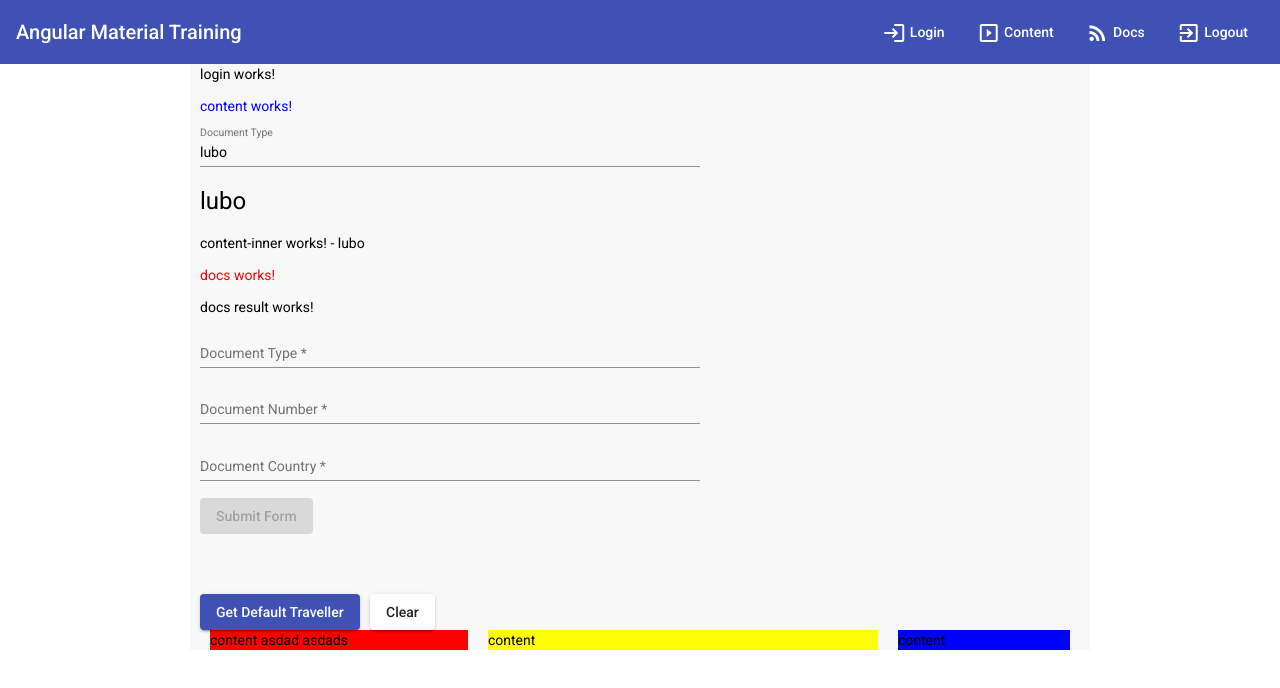
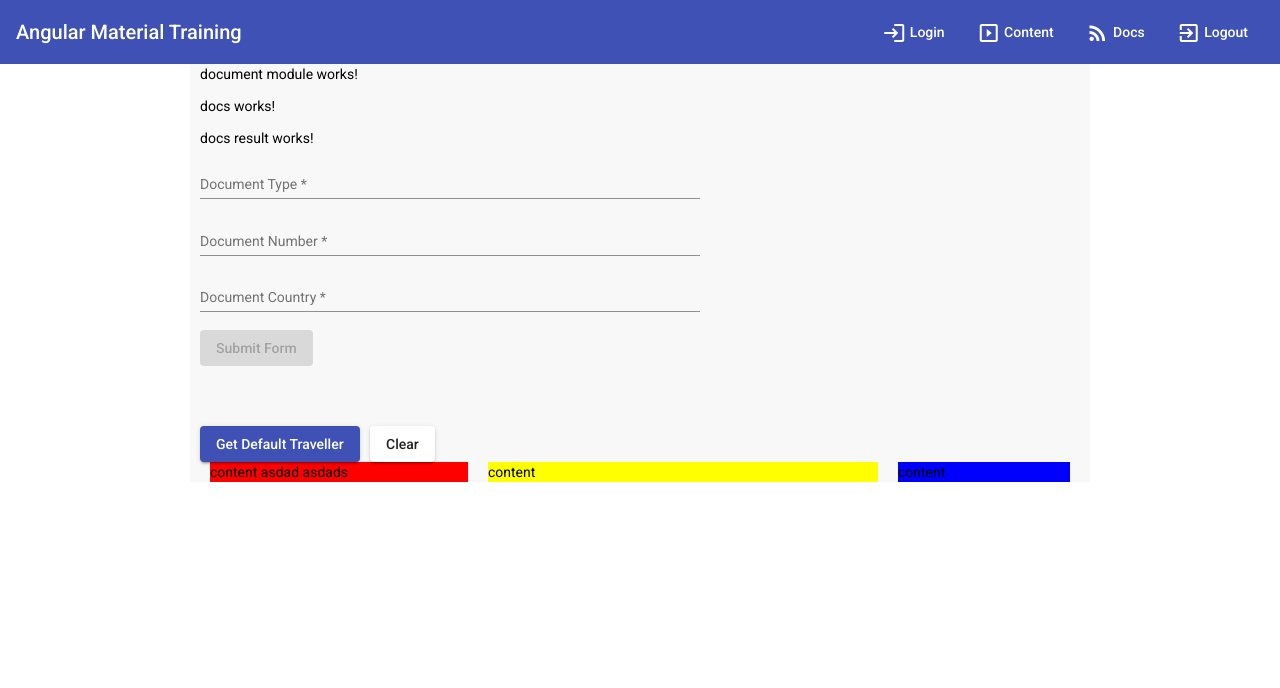
Before and after one commit to inspirexs/angular-training, an Angular app: page / in a window 1280 px wide. Shown: the top 688 px of the page. Built offline with nearby package versions, Linux system fonts and the light colour scheme.

Commit message:
refactoring to module

```diff
--- a/src/app/app.component.html
+++ b/src/app/app.component.html
@@ -2,9 +2,11 @@
 <div class="container" fxLayout="row" fxLayoutAlign="center">
 
   <div fxFlex="100%" fxFlex.gt-sm="900px" style="background-color: #F8F8F8; padding-left: 10px; padding-right: 10px;">
-    <app-login></app-login>
-    <app-content></app-content>
-    <app-docs></app-docs>
+
+    <!--<app-login></app-login>
+    <app-content></app-content>-->
+    <app-document></app-document>
+
     <div class="container" fxLayout="row" fxLayoutAlign="center" fxLayoutGap="20px" style="padding-left: 10px; padding-right: 10px;">
       <div fxFlex="30%" style="background-color: red;">content asdad asdads</div>
       <div fxFlex="50%" style="background-color: yellow;">content</div>
--- a/src/app/components/docs/docs.component.css
+++ /dev/null
@@ -1,3 +0,0 @@
-.p-class{
-  color: red;
-}
--- a/src/app/components/docs/docs.component.html
+++ b/src/modules/document/document.component.html
@@ -1,3 +1,7 @@
+<p>
+  document module works!
+</p>
+
 <p class="p-class">
   docs works!
 </p>
```
Also changed, not shown: src/app/app.module.ts (+5 -4 lines), src/modules/document/document.component.ts (renamed from src/app/components/docs/docs.component.ts, +4 -4 lines), src/modules/document/document.module.ts (added, +40 -0 lines), src/modules/document/docs-result/docs-result.component.css (added), src/modules/document/docs-result/docs-result.component.html (renamed from src/app/components/docs/docs-result/docs-result.component.html), src/modules/document/docs-result/docs-result.component.ts (renamed from src/app/components/docs/docs-result/docs-result.component.ts), src/modules/document/document.component.css (added), 2 other files (tests, documents, lock files or other folders).
